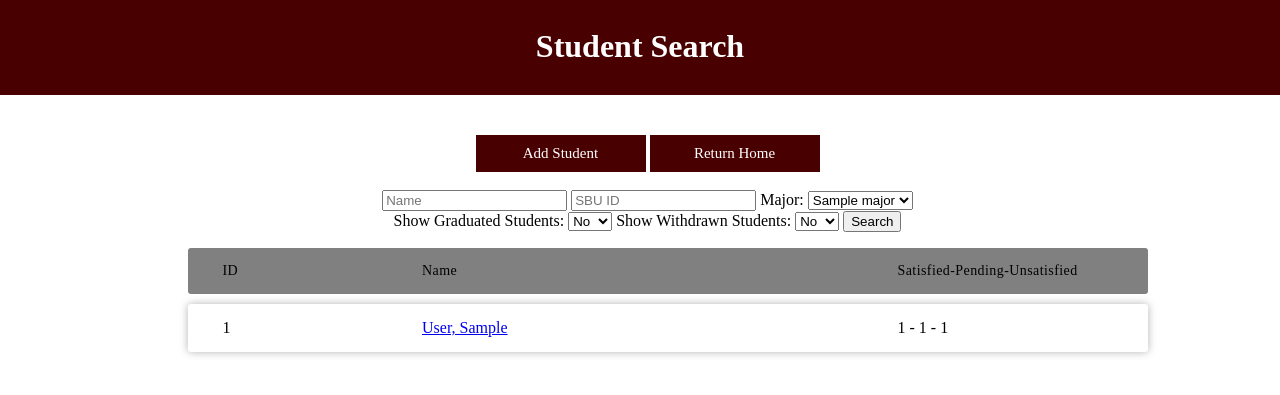
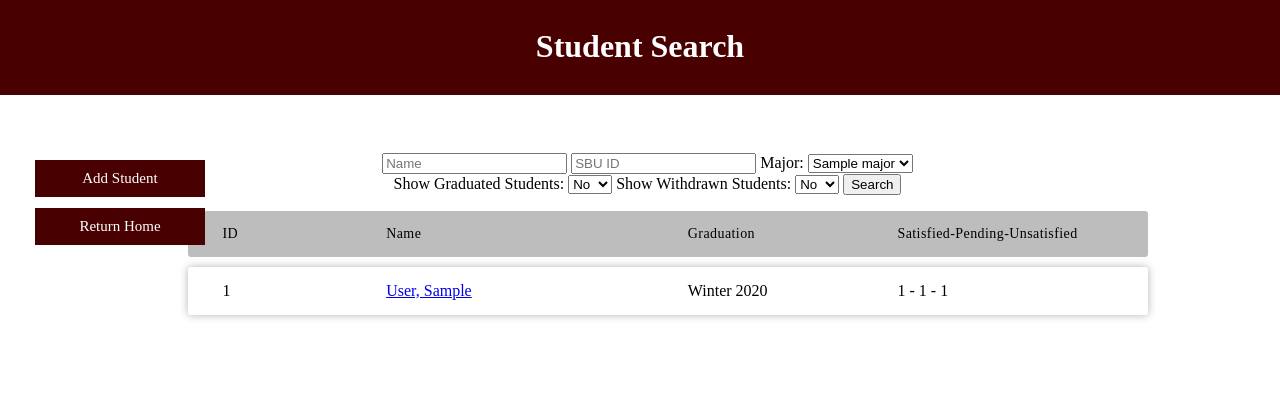
Before and after one commit to romanz-online/CSE416_MAST, a Django app: page /mast/student_index/ in a window 1280 px wide. Shown: the top 395 px of the page. Run offline with Django 3.2, Linux system fonts and the light colour scheme; tables that the repository leaves empty hold one stand-in row (values such as "Sample post").

Commit message:
now displaying graduation date. also made it so you cant edit the graduation date without first graduating a student

```diff
--- a/mast/templates/mast/edit.html
+++ b/mast/templates/mast/edit.html
@@ -85,6 +85,7 @@
             {% endif %}
         </select>
         <br>
+        {% if student.graduated %}
             Graduation Semester:
             <select name="graduation_semester">
                 {% for s in semesters %}
@@ -92,6 +93,7 @@
                 {% endfor %}
             </select>
             <br>
+        {% endif %}
         <br>
         Withdrew:
         <select name="withdrew">
--- a/mast/templates/mast/student_index.html
+++ b/mast/templates/mast/student_index.html
@@ -49,9 +49,8 @@
         }
 
         .responsive-table .table-header {
-            background-color: gray;
+            background-color: #bdbdbd;
             font-size: 14px;
-            /*text-transform: uppercase;*/
             letter-spacing: 0.03em;
         }
 
@@ -65,10 +64,14 @@
         }
 
         .responsive-table .col-2 {
-            flex-basis: 40%;
+            flex-basis: 25%;
         }
 
         .responsive-table .col-3 {
+            flex-basis: 15%;
+        }
+
+        .responsive-table .col-4 {
             flex-basis: 25%;
         }
 
@@ -98,6 +101,18 @@
                 text-align: right;
             }
         }
+
+        .add-student {
+            position: fixed;
+            top: 20%;
+            left: 20px;
+        }
+
+        .return-home {
+            position: fixed;
+            top: 26%;
+            left: 20px;
+        }
     </style>
 
 </head>
@@ -105,8 +120,12 @@
 <div>
 
     <center>
-        <a href="{% url 'mast:add_student' %}" class="button">Add Student</a>
-        <a href="{% url 'mast:gpd_landing' %}" class="button">Return Home</a>
+        <div class="add-student">
+            <a href="{% url 'mast:add_student' %}" class="button">Add Student</a>
+        </div>
+        <div class="return-home">
+            <a href="{% url 'mast:gpd_landing' %}" class="button">Return Home</a>
+        </div>
     </center>
     <br>
 
@@ -156,7 +175,8 @@
             <li class="table-header">
                 <div class="col col-1">ID</div>
                 <div class="col col-2">Name</div>
-                <div class="col col-3">Satisfied-Pending-Unsatisfied</div>
+                <div class="col col-3">Graduation</div>
+                <div class="col col-4">Satisfied-Pending-Unsatisfied</div>
             </li>
             {% if student_list %}
                 {% for student in student_list %}
@@ -167,7 +187,14 @@
                         <div class="col col-2" data-label="Name">
                             <a href="{% url 'mast:detail' student.sbu_id %}">{{ student.last_name }}, {{ student.first_name }} </a>
                         </div>
-                        <div class="col col-3" data-label="Status">
+                        <div class="col col-3" data-label="Name">
+                            {% if student.graduated %}
+                                {{ student.graduation_date }}
+                            {% else %}
+                                N/A
+                            {% endif %}
+                        </div>
+                        <div class="col col-4" data-label="Status">
                             {{ student.satisfied_courses }} - {{ student.pending_courses }}
                             - {{ student.unsatisfied_courses }}
                         </div>
--- a/mast/views.py
+++ b/mast/views.py
@@ -1,7 +1,6 @@
 from datetime import datetime
 import operator
 
-from django.db.models import Count
 from django.shortcuts import get_object_or_404, render
 from django.http import HttpResponseRedirect
 from django.urls import reverse
@@ -227,8 +226,9 @@ def commit_edit(request, sbu_id):
         withdrew = True if request.GET['withdrew'] == 'yes' else False
         entry_semester = request.GET['entry_semester']
         requirement_semester = request.GET['requirement_semester']
-        graduation_semester = request.GET['graduation_semester']
-        graduation_semester = Semester.objects.get(id=int(graduation_semester))
+        if student.graduated:
+            graduation_semester = request.GET['graduation_semester']
+            graduation_semester = Semester.objects.get(id=int(graduation_semester))
 
         student.first_name = first_name
         student.last_name = last_name
@@ -238,8 +238,9 @@ def commit_edit(request, sbu_id):
         student.withdrew = withdrew
         student.entry_semester=Semester.objects.get(id=int(entry_semester))
         student.requirement_semester=Requirement_Semester.objects.get(id=int(requirement_semester))
-        student.graduation_season = graduation_semester.season
-        student.graduation_year = graduation_semester.year
+        if student.graduated:
+            student.graduation_season = graduation_semester.season
+            student.graduation_year = graduation_semester.year
 
         for course in Classes_Taken_by_Student.objects.all():
             if course.student == student and course.status != 'Pending':
```
Also changed, not shown: mast/templates/mast/edit_schedule.html (+7 -7 lines), mast/templates/mast/detail.html (indentation only). Lines whose indentation alone changed are shown as unchanged.
